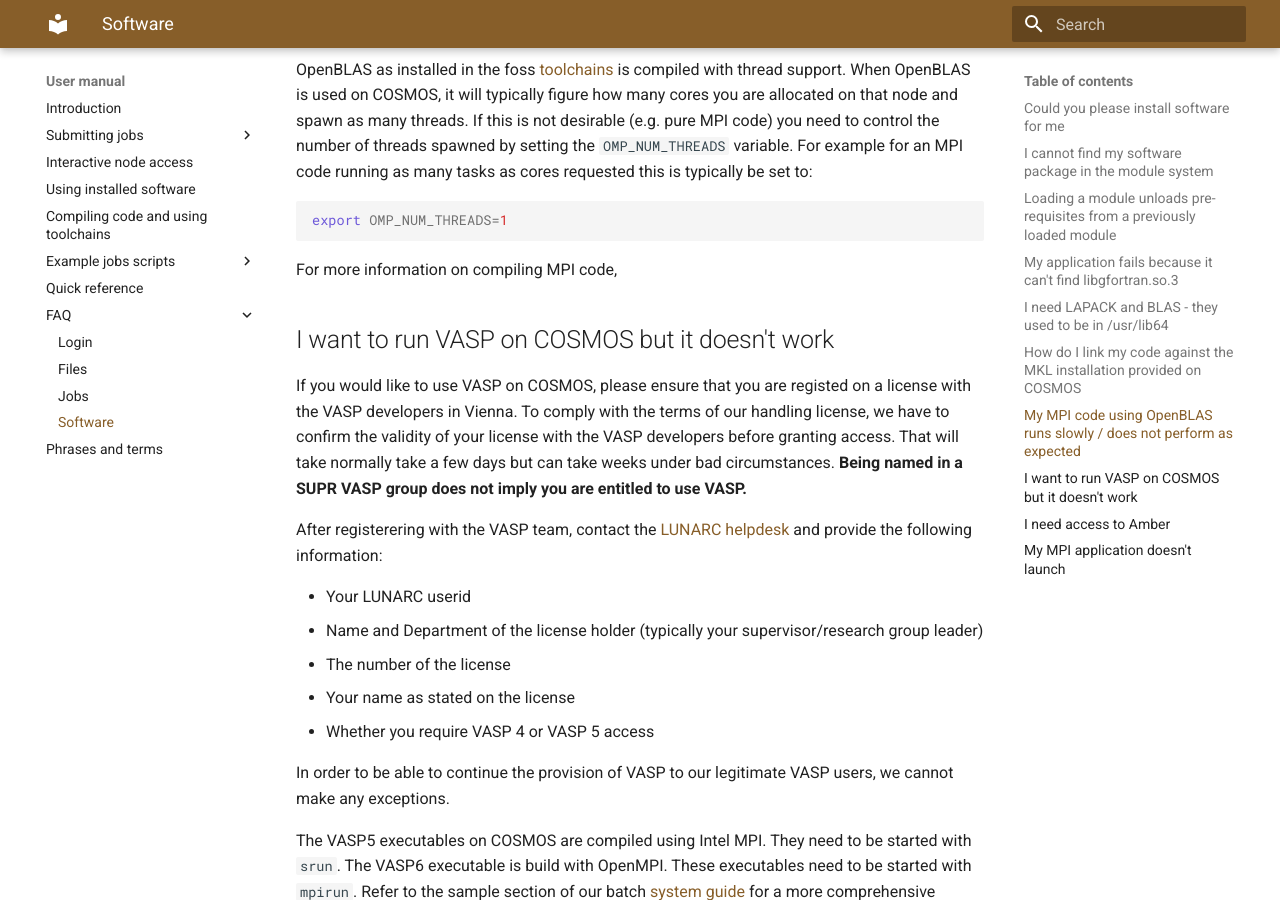
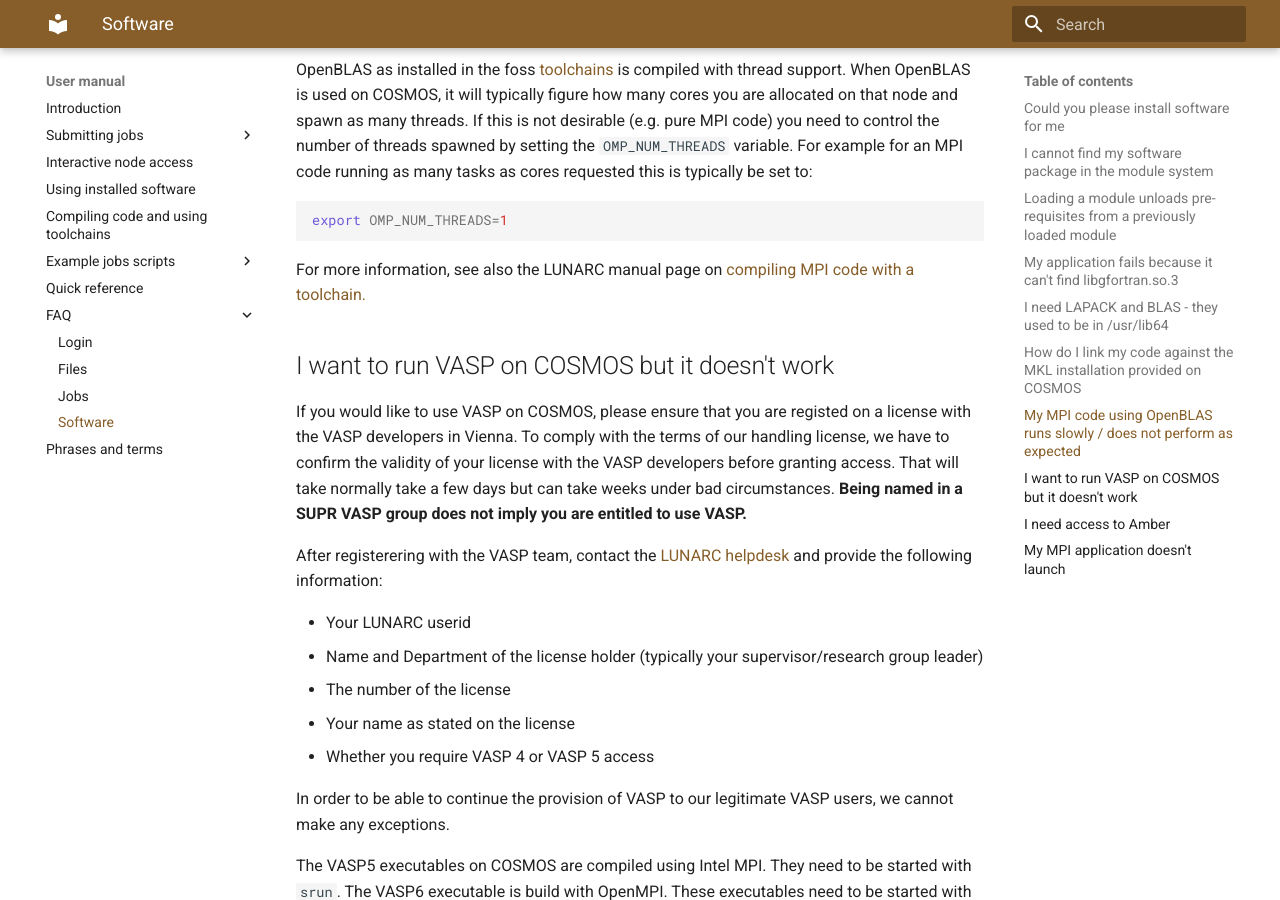
Before and after one commit to lunarc/lunarc_docs, an MkDocs documentation site: the page built from docs/manual/faq/manual_faq_software.md, in a window 1280 px wide and 900 px high, scrolled down 1847 px. Built offline with MkDocs 1.6.1 and Material for MkDocs 9.7.7, drawn with Linux system fonts in a browser that asks for light colours; comment, search, counter and statistics services are not loaded.

Commit message:
Update manual_faq_software.md
finished dangling sentence with link.

````diff
--- a/docs/manual/faq/manual_faq_software.md
+++ b/docs/manual/faq/manual_faq_software.md
@@ -47,7 +47,7 @@ OpenBLAS as installed in the foss [toolchains](https://lunarc-documentation.read
 export OMP_NUM_THREADS=1
 ```
 
-For more information on compiling MPI code,
+For more information, see also the LUNARC manual page on [compiling MPI code with a toolchain.](https://lunarc-documentation.readthedocs.io/en/latest/manual/manual_modules_toolchains/#compiling-mpi-code-using-a-toolchain)
 
 ## I want to run VASP on COSMOS but it doesn't work
 
````
